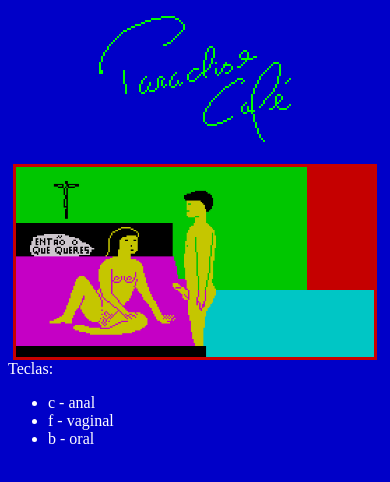
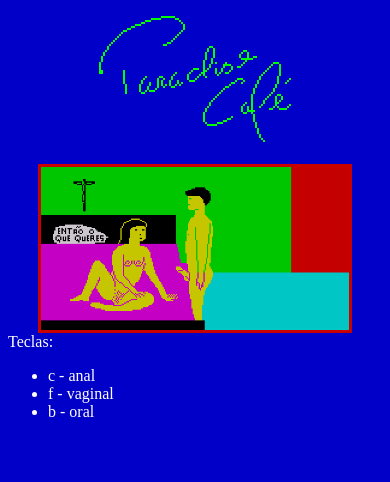
Before and after one commit to falsovsky/paradise.js, a plain HTML site: page index.html in a window 390 px wide. Shown: the top 482 px of the page. Drawn offline with Linux system fonts and the light colour scheme.

Commit message:
change zoom to 0.6

```diff
--- a/paradise.css
+++ b/paradise.css
@@ -32,6 +32,6 @@ div.center {
 
 @media only screen and (max-width:512px) {
     div.main {
-        zoom: 0.7;
+        zoom: 0.6;
     }
 }
```
